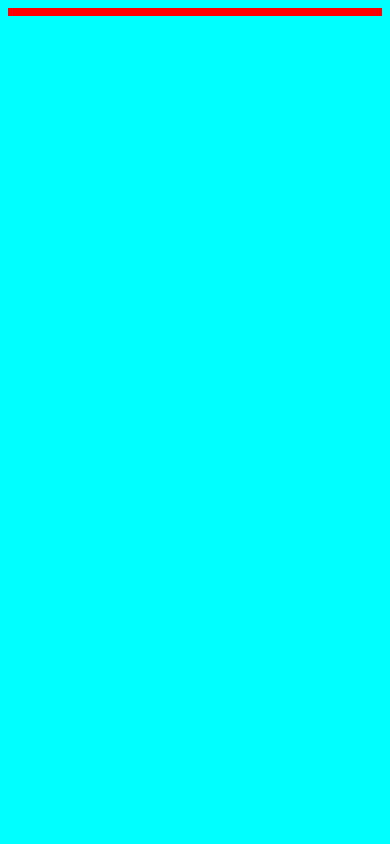
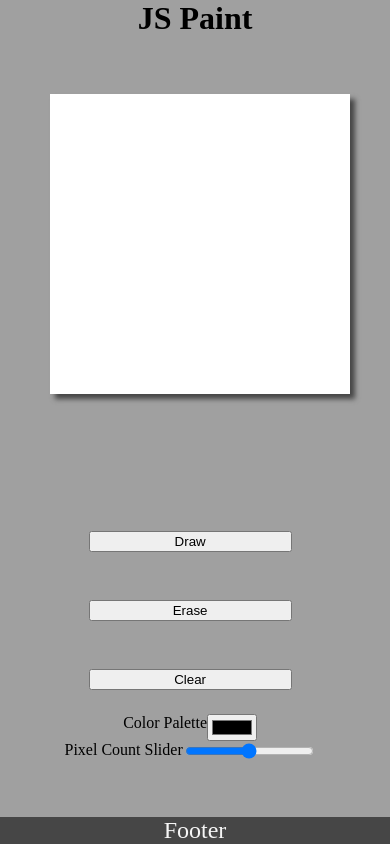
Before and after one commit to CabruhPro/etch-a-sketch, a plain HTML site: page eas.html in a window 390 px wide. Drawn offline with Linux system fonts and the light colour scheme.

Commit message:
streamlined UI, responsiveness, and improved js functionality

```diff
--- a/eas.css
+++ b/eas.css
@@ -1,18 +1,67 @@
+html {
+    width:100vw;
+    height:100vh;
+    display: flex;
+    justify-content: flex-start;
+    align-items: center;
+}
+
 body {
-    background-color: aqua;
+    background-color: rgb(160, 160, 160);
+    width: 100%;
+    height: 100%;
+    margin: 0;
+    display: flex;
+    flex-direction: column;
+}
+
+h1 {
+    margin:0;
 }
 
 div {
+    display: flex;
+    justify-content: center;
+}
+
+button {
+    margin:24px;
+}
+
+.title {
+    text-align: center;
+}
+
+.pixel {
     background-color: white;
     flex: auto;
 }
 
-.grid {
-    display: flex;
-    flex-flow: row wrap;
-    height:auto;
+.content{
+    flex-flow: row wrap-reverse;
+    align-items: center;
+    flex:auto;
 }
 
-body * {
-    border: 2px solid red;
+.menu {
+    flex-direction: column;
+    justify-content: space-between;
+    margin-right: 2.5%;
 }
+
+.grid {
+    margin-left: 2.5%;
+    flex: 1 0 300px;
+    min-width: 300px;
+    max-width: 35%;
+    flex-flow: row wrap;
+    aspect-ratio: 1/1;
+    box-shadow: 5px 5px 5px rgb(70, 70, 70);
+}
+
+.footer {
+    margin: 0;
+    color: whitesmoke;
+    font-size: x-large;
+    background-color: rgb(70,70,70);
+}
--- a/eas.html
+++ b/eas.html
@@ -7,6 +7,24 @@
         <title>Etch-a-Sketch</title>
     </head>
     <body>
-        <div class="grid"></div>
+        <h1 class="title">JS Paint</h1>
+        <div class="content">
+            <div class="menu">
+                <button>Draw</button>
+                <button>Erase</button>
+                <button>Clear</button>
+                <div class="colorcontainer">
+                    Color Palette
+                    <input type="color" id="colorpalette" value="#000000">
+                </div>
+                <div class="slidercontainer">
+                    Pixel Count Slider
+                    <input type="range" min="1" max="128" value="64"
+                    class="slider" id="PixelCount">
+                </div>
+            </div>
+            <div class="grid"></div>
+        </div>
+        <div class="footer">Footer</div>
     </body>
 </html>
--- a/eas.js
+++ b/eas.js
@@ -1,5 +1,31 @@
+let pixelcount=16;
 grid=document.querySelector(".grid");
-for (i = 0; i < 16; i++){
-    div = document.createElement("div");
-    grid.appendChild(div);
+populateGrid();
+button=document.querySelector("button");
+
+function populateGrid (){
+    while (grid.firstChild) {
+        grid.removeChild(grid.lastChild);
+    }
+    for (i=0; i < pixelcount**2; i++){
+        percentage = 100/pixelcount + "%";
+        pixel = document.createElement("div");
+        pixel.className = "pixel";
+        pixel.style.minWidth = percentage;
+        pixel.addEventListener('mouseover', function(e){
+            if(e.buttons==1){
+                this.style.backgroundColor="red";
+            }
+        });
+        pixel.addEventListener('mousedown', function(e){
+            e.preventDefault();
+            this.style.backgroundColor="red";
+        });
+        grid.appendChild(pixel);
+    }
 }
+
+button.addEventListener('click', () => {
+    pixelcount = prompt("How many pixels? (Max 100)")
+    populateGrid();
+});
```
